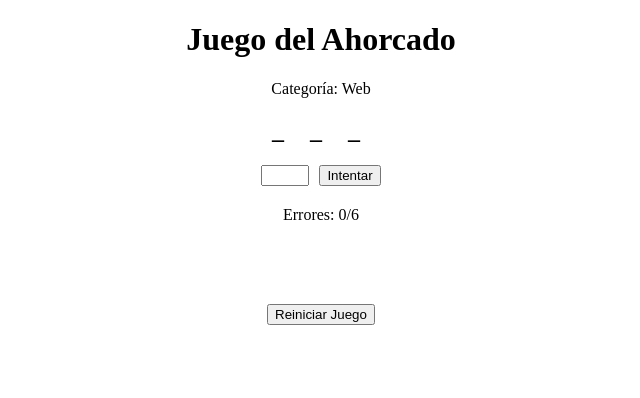
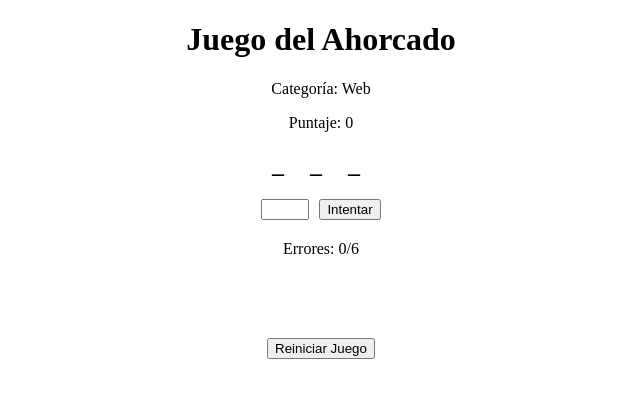
Before and after one commit to oguevara-code/Laboratorio10DAW, an Angular app: page / in a window 1280 px wide. Shown: the top 398 px of the page, without its empty margins (319-959 px from the left). Built offline with nearby package versions, Linux system fonts and the light colour scheme.

Commit message:
Agregando puntaje acumulativo

```diff
--- a/src/app/hangman/hangman.html
+++ b/src/app/hangman/hangman.html
@@ -1,6 +1,8 @@
 <h1>Juego del Ahorcado</h1>
 
 <p>Categoría: {{ categoriaActual }}</p>
+
+<p>Puntaje: {{ puntaje }}</p>
 
 <h2>{{ obtenerPalabraOculta() }}</h2>
 
--- a/src/app/hangman/hangman.ts
+++ b/src/app/hangman/hangman.ts
@@ -45,6 +45,8 @@ export class Hangman {
   mensaje: string = '';
 
   categoriaActual: string = '';
+
+  puntaje: number = 0;
 
   constructor() {
     this.seleccionarPalabra();
@@ -99,6 +101,7 @@ export class Hangman {
 
     if (this.errores >= this.maxErrores) {
       this.juegoTerminado = true;
+      this.puntaje -= 5;
       this.mensaje = '¡Perdiste! La palabra era: ' + this.palabraSecreta;
     }
 
@@ -108,6 +111,7 @@ export class Hangman {
 
     if (gano) {
       this.juegoTerminado = true;
+      this.puntaje += 10;
       this.mensaje = '¡Ganaste!';
     }
 
```
